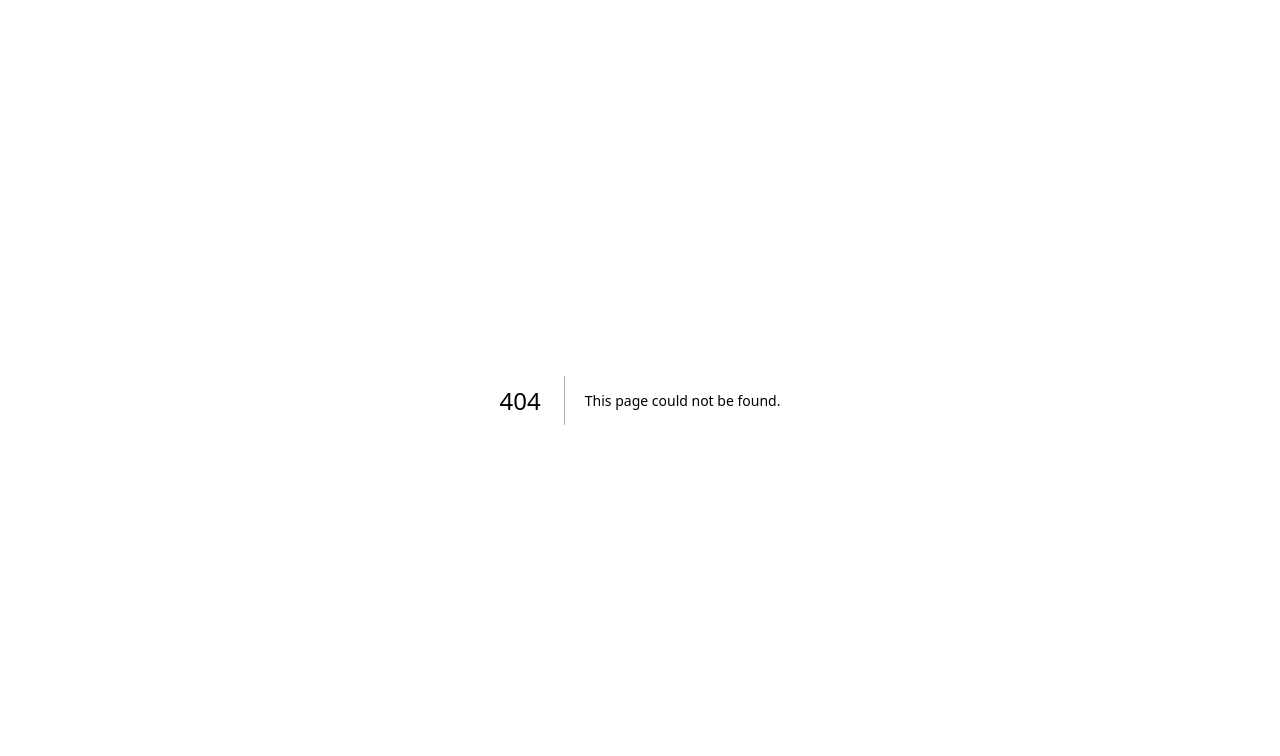
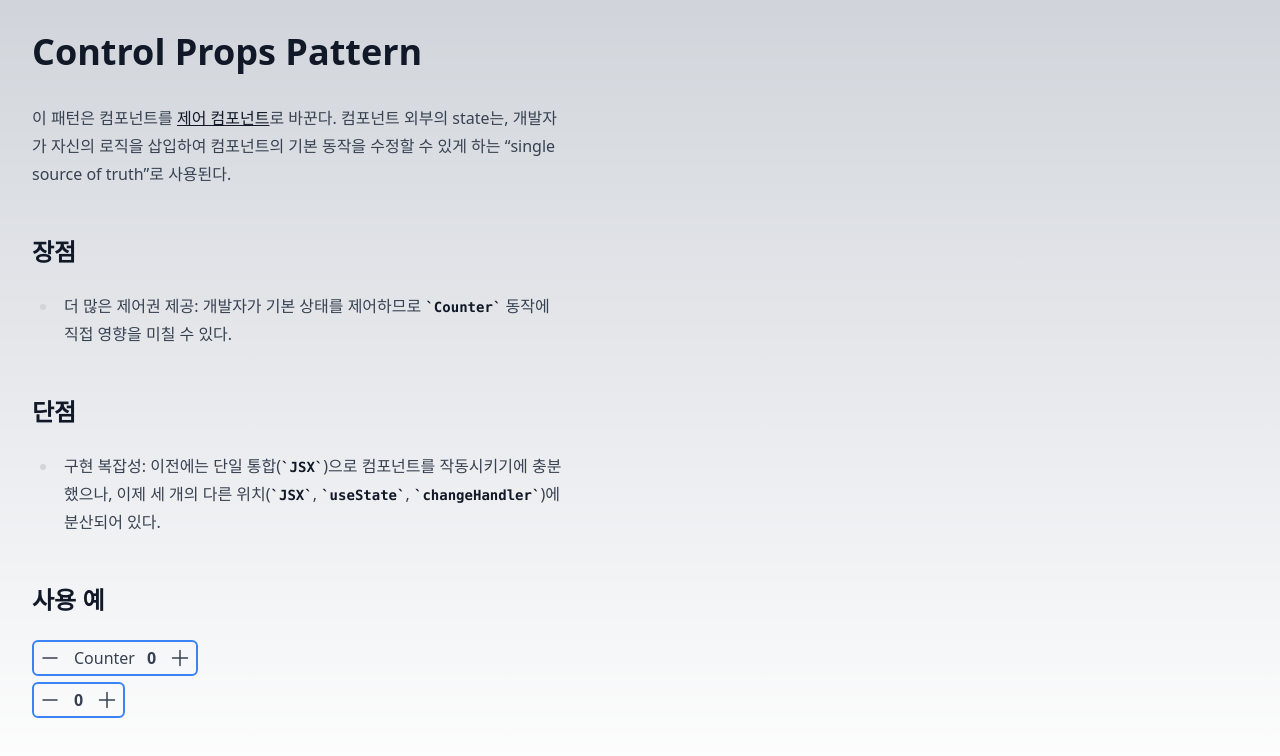
Before and after one commit to ony3000-lab/research-and-development, a Next.js app: page /design-patterns/control-props in a window 1280 px wide. Before the commit this address had no page. Shown: the top 756 px of the page. Built offline with nearby package versions, Linux system fonts and the light colour scheme.

Commit message:
docs: control props pattern 페이지 추가

```diff
--- /dev/null
+++ b/src/pages/design-patterns/control-props.tsx
@@ -0,0 +1,96 @@
+import { useState } from 'react';
+import PageHead from '@/components/PageHead';
+import { ControlledCounter as Counter } from '@/components/ControlledCounter';
+
+export default function ControlProps() {
+  const [firstCount, setFirstCount] = useState(0);
+  const [secondCount, setSecondCount] = useState(0);
+
+  const firstChangeHandler = (newCount: number) => {
+    console.log('count changed:', newCount);
+    setFirstCount(newCount);
+  };
+
+  const secondChangeHandler = (newCount: number) => {
+    if (newCount <= 10) {
+      console.log('count changed:', newCount);
+      setSecondCount(newCount);
+    }
+  };
+
+  return (
+    <>
+      <PageHead title="Control Props Pattern" />
+      <main className="prose min-h-screen p-8 dark:prose-invert">
+        <h1>Control Props Pattern</h1>
+
+        <p>
+          이 패턴은 컴포넌트를{' '}
+          <a
+            href="https://ko.reactjs.org/docs/forms.html#controlled-components"
+            target="_blank"
+            rel="noopener noreferrer"
+          >
+            제어 컴포넌트
+          </a>
+          로 바꾼다. 컴포넌트 외부의 state는, 개발자가 자신의 로직을 삽입하여 컴포넌트의 기본 동작을
+          수정할 수 있게 하는 &ldquo;single source of truth&rdquo;로 사용된다.
+        </p>
+
+        <section>
+          <h2>장점</h2>
+
+          <ul>
+            <li>
+              <p>
+                더 많은 제어권 제공: 개발자가 기본 상태를 제어하므로 <code>Counter</code> 동작에
+                직접 영향을 미칠 수 있다.
+              </p>
+            </li>
+          </ul>
+        </section>
+
+        <section>
+          <h2>단점</h2>
+
+          <ul>
+            <li>
+              <p>
+                구현 복잡성: 이전에는 단일 통합(<code>JSX</code>)으로 컴포넌트를 작동시키기에
+                충분했으나, 이제 세 개의 다른 위치(<code>JSX</code>, <code>useState</code>,{' '}
+                <code>changeHandler</code>)에 분산되어 있다.
+              </p>
+            </li>
+          </ul>
+        </section>
+
+        <section>
+          <h2>사용 예</h2>
+
+          <div>
+            <Counter
+              value={firstCount}
+              onChange={firstChangeHandler}
+            >
+              <Counter.Decrement />
+              <Counter.Label>Counter</Counter.Label>
+              <Counter.Count max={10} />
+              <Counter.Increment />
+            </Counter>
+          </div>
+
+          <div>
+            <Counter
+              value={secondCount}
+              onChange={secondChangeHandler}
+            >
+              <Counter.Decrement />
+              <Counter.Count />
+              <Counter.Increment />
+            </Counter>
+          </div>
+        </section>
+      </main>
+    </>
+  );
+}
--- a/src/pages/design-patterns/index.tsx
+++ b/src/pages/design-patterns/index.tsx
@@ -49,6 +49,9 @@ export default function DesignPatterns() {
                       Compound Components Pattern
                     </Link>
                   </li>
+                  <li>
+                    <Link href="/design-patterns/control-props">Control Props Pattern</Link>
+                  </li>
                 </ol>
               </li>
             </ul>
```
